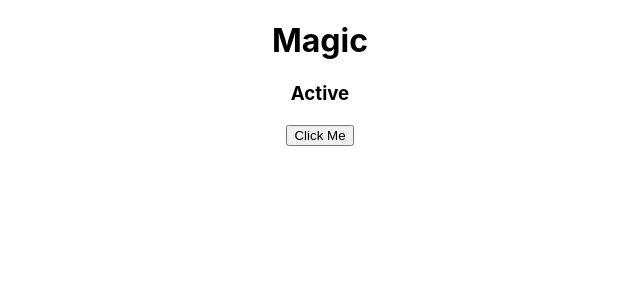
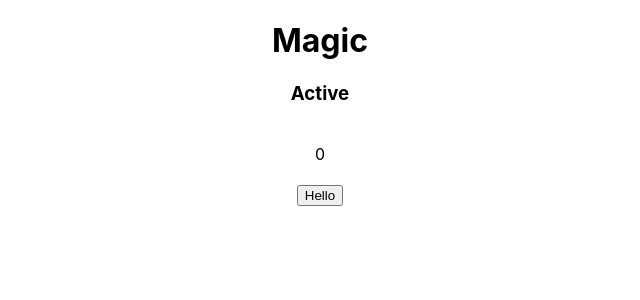
Before and after one commit to shihabus/react-ts, a React (Create React App) app: page / in a window 1280 px wide. Shown: the top 300 px of the page, without its empty margins (320-960 px from the left). Built offline with nearby package versions, Linux system fonts and the light colour scheme.

Commit message:
React func comp and children

```diff
--- a/src/App.tsx
+++ b/src/App.tsx
@@ -5,15 +5,20 @@ import { Button } from "./components/Button";
 import "./App.css";
 
 function App() {
+  const [state, setState] = React.useState(0);
   return (
     <div className="App">
       <Head title="Magic" />
+      <div style={{ padding: "20px 0px" }}>{state}</div>
       <Button
         onClick={(e) => {
           e.preventDefault();
+          setState((count) => count + 1);
           console.log("Hello");
         }}
-      />
+      >
+        Hello
+      </Button>
     </div>
   );
 }
--- a/src/components/Button.tsx
+++ b/src/components/Button.tsx
@@ -5,8 +5,8 @@ type Props = {
   onClick: (e: React.MouseEvent<HTMLButtonElement>) => void;
 };
 
-const Button = ({ onClick }: Props) => {
-  return <button onClick={onClick}>Click Me</button>;
+const Button: React.FC<Props> = ({ onClick, children }) => {
+  return <button onClick={onClick}>{children}</button>;
 };
 
 export { Button };
```
